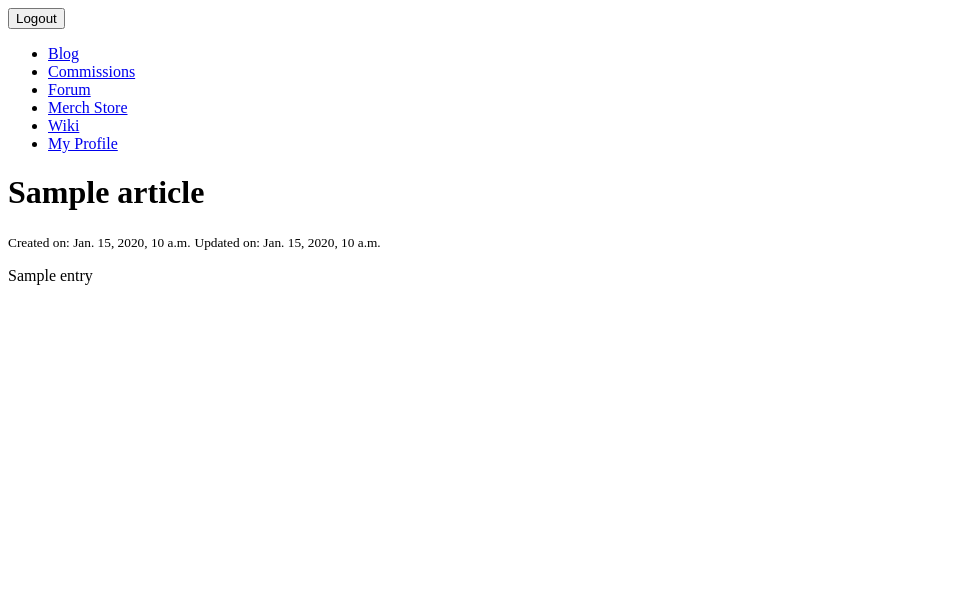
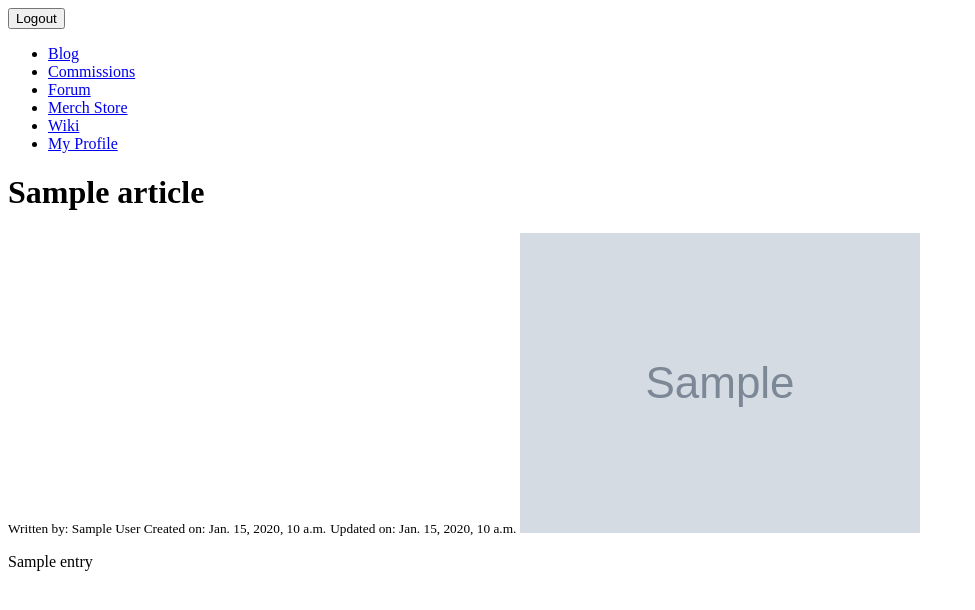
Before and after one commit to luckyst4rdolphin/hobbysite-c-group7, a Django app: template hobbysite/wiki/templates/wiki_article.html in a window 1280 px wide. Shown: the top 610 px of the page, without its empty margins (0-975 px from the left). Run offline with Django 5.2, Linux system fonts and the light colour scheme; the template is opened without the code that fills it: most values are stand-ins (such as "Sample title", 1, 10 or a date in 2020); grey boxes marked "Sample" are stand-in pictures.

Commit message:
Updated wiki_article.html
Included an author instance and an image source.

```diff
--- a/hobbysite/wiki/templates/wiki_article.html
+++ b/hobbysite/wiki/templates/wiki_article.html
@@ -3,7 +3,9 @@
 {% block title %}Article{% endblock %}
 {% block content %}
     <h1>{{ article.title }}</h1>
+    <small>Written by: {{ article.author }} </small>
     <small>Created on: {{ article.created_on }}</small>
     <small>Updated on: {{ article.updated_on }}</small>
+    <img src="{{ article.header_image.url }}">
     <p>{{ article.entry }}</p>
 {% endblock %}
```
